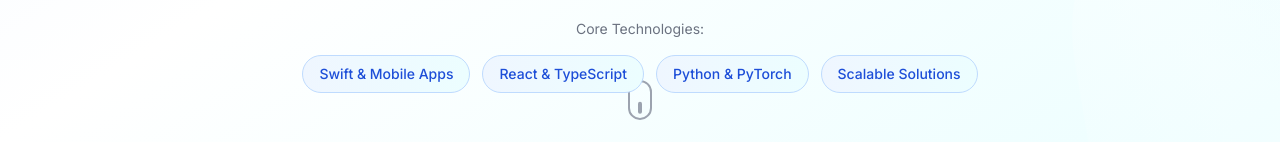
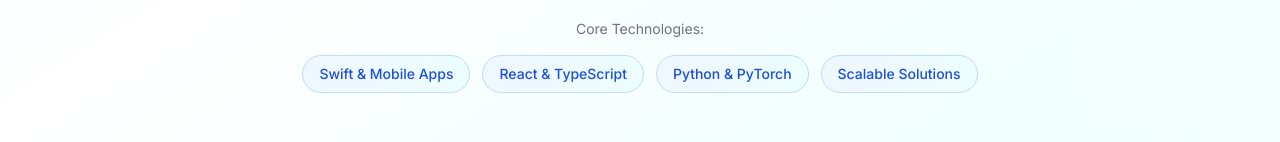
Before and after one commit to evekeen/ui-portfolio, a React (Vite) app: page / in a window 1280 px wide. Shown: the part 658-800 px from the top of the page. Built offline with nearby package versions, Linux system fonts and the light colour scheme.

Commit message:
removed scroll tip animation

```diff
--- a/src/components/sections/Hero.tsx
+++ b/src/components/sections/Hero.tsx
@@ -138,25 +138,6 @@ export const Hero: React.FC = () => {
         </motion.div>
       </div>
 
-      {/* Scroll indicator */}
-      <motion.div
-        initial={{ opacity: 0 }}
-        animate={{ opacity: 1 }}
-        transition={{ duration: 1, delay: 2 }}
-        className="absolute bottom-8 left-1/2 transform -translate-x-1/2"
-      >
-        <motion.div
-          animate={{ y: [0, 10, 0] }}
-          transition={{ duration: 2, repeat: Infinity }}
-          className="w-6 h-10 border-2 border-gray-400 rounded-full flex justify-center"
-        >
-          <motion.div
-            animate={{ y: [0, 12, 0] }}
-            transition={{ duration: 2, repeat: Infinity }}
-            className="w-1 h-3 bg-gray-400 rounded-full mt-2"
-          />
-        </motion.div>
-      </motion.div>
     </section>
   );
 };
```
